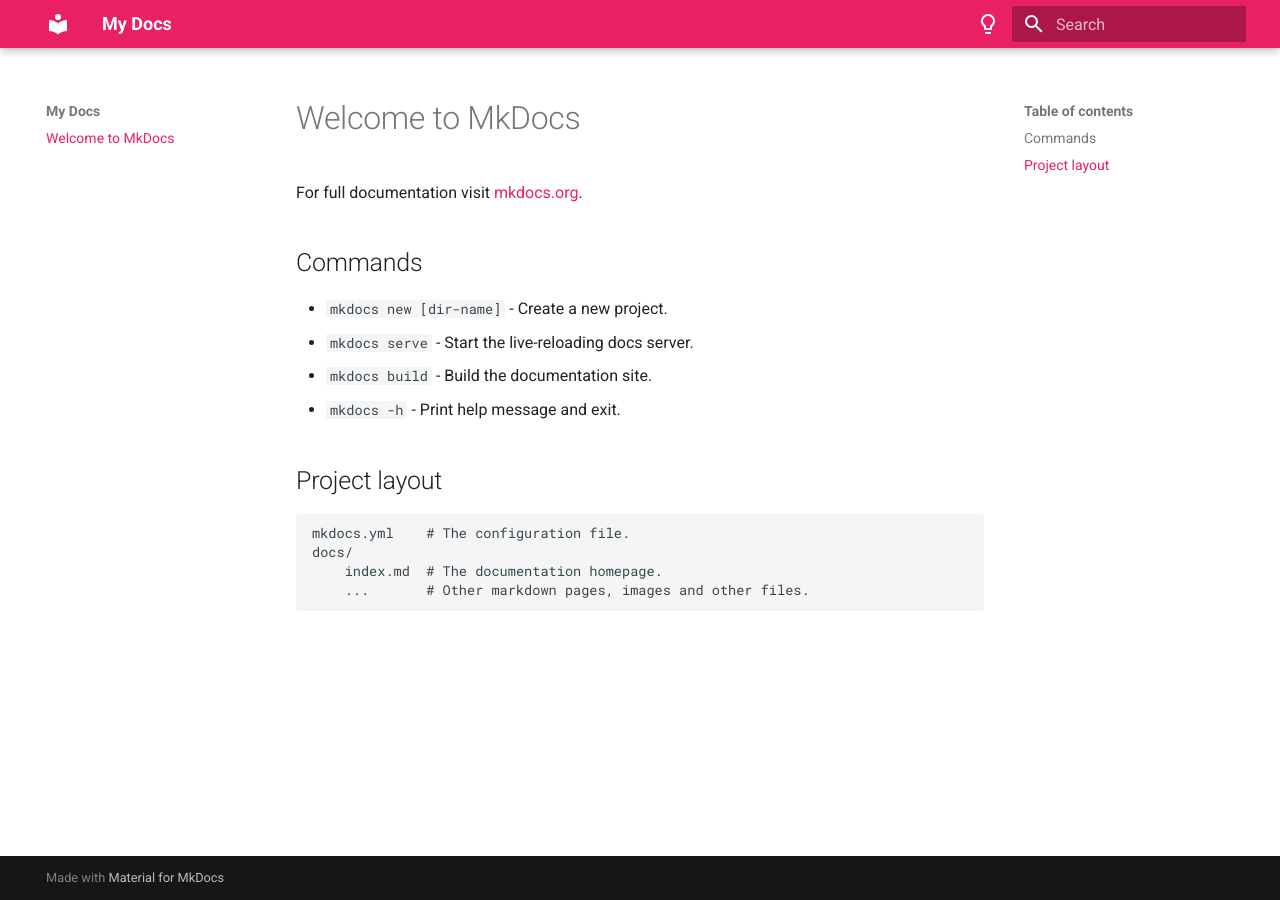
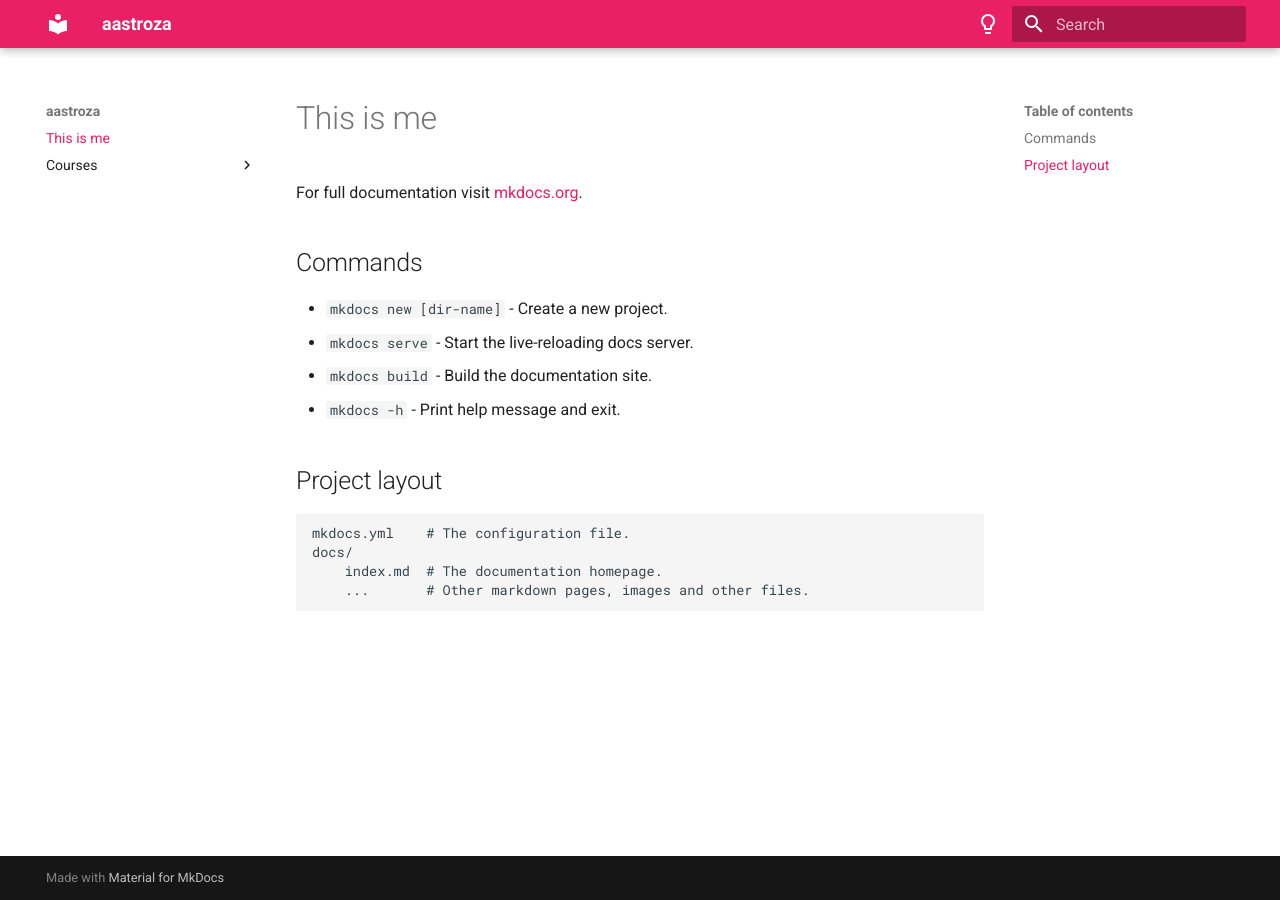
Before and after one commit to aastroza/aastroza.github.io, an MkDocs documentation site: the page built from docs/index.md, in a window 1280 px wide. Built offline with MkDocs 1.6.1 and Material for MkDocs 9.7.7, drawn with Linux system fonts in a browser that asks for light colours.

Commit message:
courses added

```diff
--- a/docs/index.md
+++ b/docs/index.md
@@ -1,4 +1,4 @@
-# Welcome to MkDocs
+# This is me
 
 For full documentation visit [mkdocs.org](https://www.mkdocs.org).
 
--- a/mkdocs.yml
+++ b/mkdocs.yml
@@ -1,4 +1,4 @@
-site_name: My Docs
+site_name: aastroza
 theme:
   name: material
   palette:
```
Also changed, not shown: docs/courses/genai/genai.md (added, +3 -0 lines).
